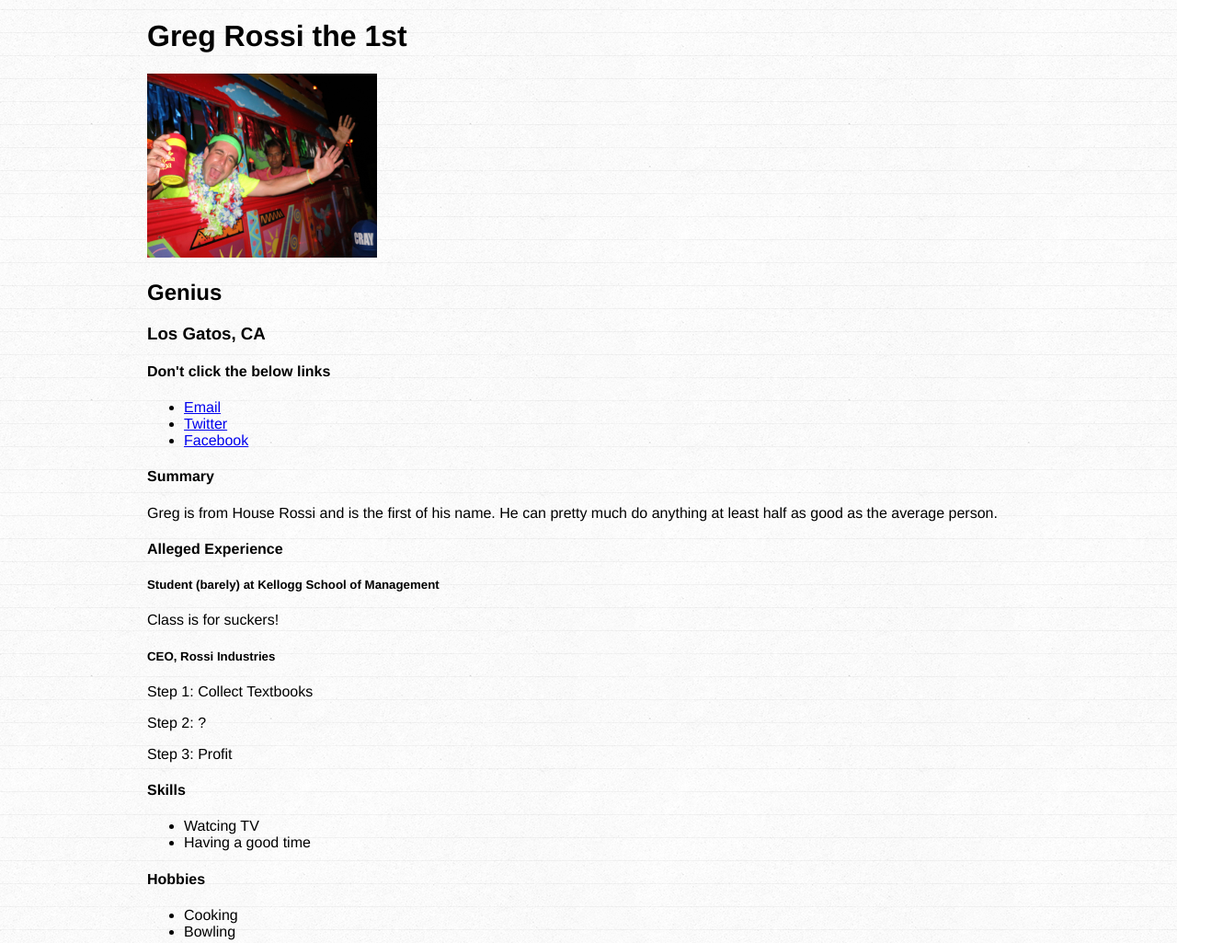
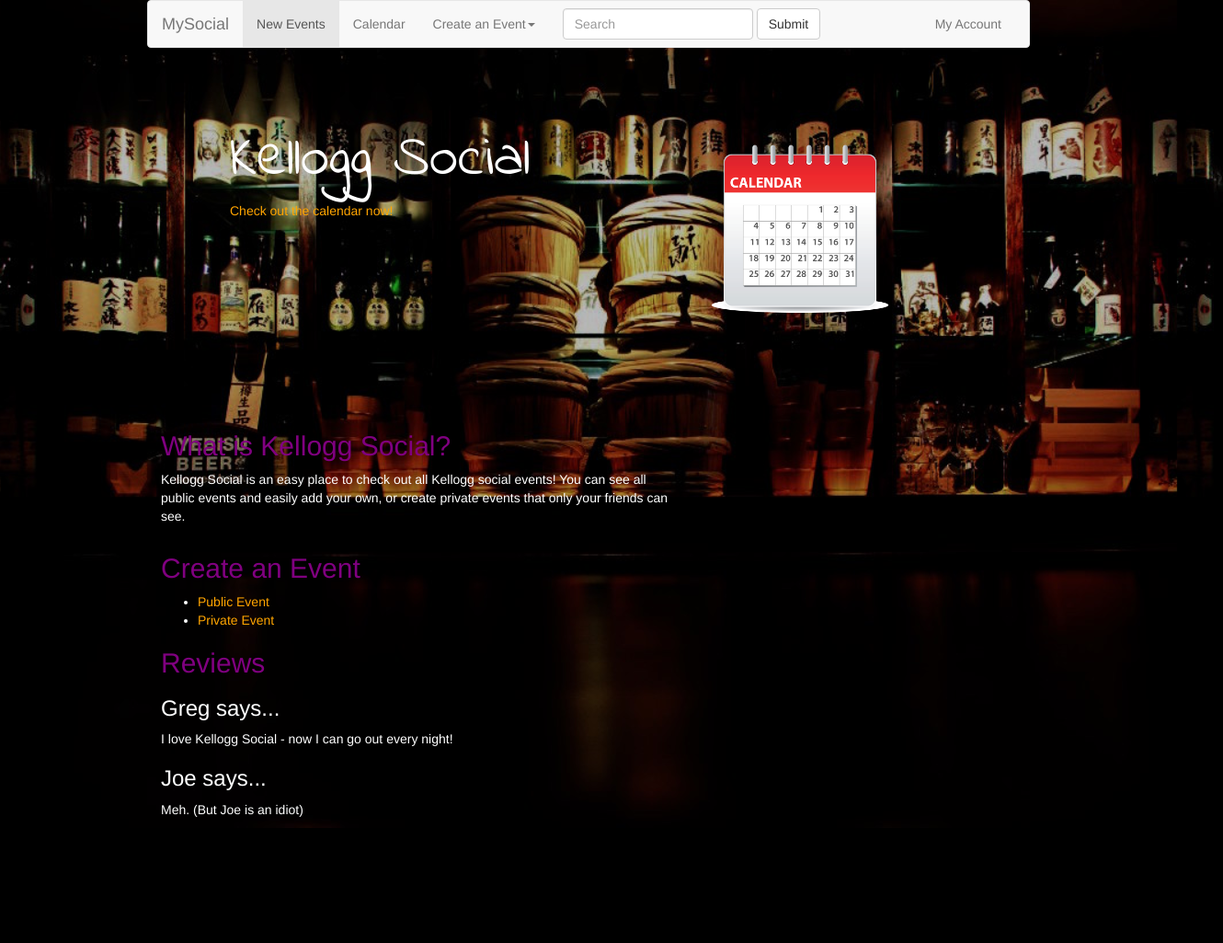
Before and after one commit to gregjrossi/gregjrossi.github.io, a plain HTML site: page index.html in a window 1280 px wide. Shown: the top 1025 px of the page at 92% size, 1330 px wide, since content can reach past the window. After the commit the page ends 900 px from the top, so only its background shows below. Drawn offline with nearby package versions, Linux system fonts and the light colour scheme.

Commit message:
updated names

```diff
--- a/index.html
+++ b/index.html
@@ -1,59 +1,123 @@
+<!-- This is a comment. The web browser doesn't care what I put here. -->
+
+<!-- This is the document type. This line says that we're using HTML5. -->
 <!DOCTYPE html>
+
 <html>
+
+<!-- Head -->
 <head>
-  <title>Rossi</title>
+  <link rel="stylesheet" type="text/css" href="stylesheets/sandbox.css">
+  <link href='http://fonts.googleapis.com/css?family=Indie+Flower' rel='stylesheet' type='text/css'>
+  <nav class="navbar navbar-default">
+  <div class="container-fluid">
+    <!-- Brand and toggle get grouped for better mobile display -->
+    <div class="navbar-header">
+      <button type="button" class="navbar-toggle collapsed" data-toggle="collapse" data-target="#bs-example-navbar-collapse-1">
+        <span class="sr-only">Toggle navigation</span>
+        <span class="icon-bar"></span>
+        <span class="icon-bar"></span>
+        <span class="icon-bar"></span>
+      </button>
+      <a class="navbar-brand" href="#">MySocial</a>
+    </div>
+
+    <!-- Collect the nav links, forms, and other content for toggling -->
+    <div class="collapse navbar-collapse" id="bs-example-navbar-collapse-1">
+      <ul class="nav navbar-nav">
+        <li class="active"><a href="#">New Events<span class="sr-only">(current)</span></a></li>
+        <li><a href="#">Calendar</a></li>
+        <li class="dropdown">
+          <a href="#" class="dropdown-toggle" data-toggle="dropdown" role="button" aria-expanded="false">Create an Event<span class="caret"></span></a>
+          <ul class="dropdown-menu" role="menu">
+            <li><a href="form.html">Cool Parties</a></li>
+            <li><a href="form.html">Private parties</a></li>
+            <li><a href="form.html">The Best Parties</a></li>
+            <li class="divider"></li>
+          </ul>
+        </li>
+      </ul>
+      <form class="navbar-form navbar-left" role="search">
+        <div class="form-group">
+          <input type="text" class="form-control" placeholder="Search">
+        </div>
+        <button type="submit" class="btn btn-default">Submit</button>
+      </form>
+      <ul class="nav navbar-nav navbar-right">
+        <li><a href="#">My Account</a></li>
+          </ul>
+        </li>
+      </ul>
+    </div><!-- /.navbar-collapse -->
+  </div><!-- /.container-fluid -->
+</nav>
+  <title>Kellogg Social</title>
   <meta charset="UTF-8">
-  <link rel="stylesheet" type="text/css" href="style.css">
+  <link rel="stylesheet" href="http://maxcdn.bootstrapcdn.com/bootstrap/3.2.0/css/bootstrap.min.css">
+
+
+  <link rel="stylesheet" href="untitled.css">
+
+  <script src="http://ajax.googleapis.com/ajax/libs/jquery/1.11.1/jquery.min.js"></script>
+  <script src="http://maxcdn.bootstrapcdn.com/bootstrap/3.2.0/js/bootstrap.min.js"></script>
+  <title>Kellogg Social</title>
+  <meta charset="utf-8">
+  <link rel="stylesheet" type="text/css" href="stylesheets/sandbox.css">
+  <link href='http://fonts.googleapis.com/css?family=Indie+Flower' rel='stylesheet' type='text/css'>
 </head>
+
+<!-- Body -->
 <body>
-  <div id="wrapper">
-    <h1>Greg Rossi the 1st</h1>
-    <p>
-      <img src="rossi.jpg" height=200 width="250">
-    </p>
-    <h2>Genius</h2>
-    <h3>Los Gatos, CA</h3>
-    <section>
-      <h4>Don't click the below links</h4>
-      <ul>
-        <li><a href="mailto:grossi2015@kellogg.northwestern.edu">Email</a></li>
-        <li><a href="http://twitter.com/krzythoughts">Twitter</a></li>
-        <li><a href="http://facebook.com/greg.rossi.77">Facebook</a></li>
-      </ul>
-    </section>
-    <section>
-      <h4>Summary</h4>
-      <p>
-        Greg is from House Rossi and is the first of his name.  He can pretty much do anything at least half as good as the average person.
-      </p>
-    </section>
-    <section>
-      <h4>Alleged Experience</h4>
-      <section>
-        <h5>Student (barely) at Kellogg School of Management</h5>
-        <p>Class is for suckers!</p>
-      </section>
-      <section>
-        <h5>CEO, Rossi Industries</h5>
-        <p>Step 1: Collect Textbooks</p>
-        Step 2: ?</p>
-        Step 3: Profit</p>
-      </section>
-    </section>
-    <section>
-      <h4>Skills</h4>
-      <ul>
-        <li>Watcing TV</li>
-        <li>Having a good time</li>
-      </ul>
-    </section>
-    <section>
-      <h4>Hobbies</h4>
-      <ul>
-        <li>Cooking</li>
-        <li>Bowling</li>
-      </ul>
-    </section>
+  <div class="container">
+    <div class="jumbotron">
+      <div class="col-sm-6">
+      <h1>Kellogg Social</h1>
+
+      <a href="buynow.html">Check out the calendar now!</a>
+      </div>
+
+  <div id="calendar"
+  <a href="buynow.html"><img src="images/calendar.png"></a>
+
   </div>
+</div>
+
+  <div class="row">
+  <div class="col-sm-6">
+
+  <h2 id="Summary">What is Kellogg Social?</h2>
+
+  <p class="text-wrap">
+    Kellogg Social is an easy place to check out all Kellogg social events!  You can see all public events and easily add your own, or create private events that only your friends can see.
+  </p>
+  </div>
+  </div>
+
+
+
+  <div class="row">
+  <div class="col-sm-6">
+  <h2>Create an Event</h2>
+
+  <ul>
+    <li class="purple"><a href="form.html">Public Event</a></li>
+    <li class="purple"><a href="form.html">Private Event</a></li>
+  </ul>
+
+  <h2>Reviews</h2>
+
+  <h3>Greg says...</h3>
+  <p>I love Kellogg Social - now I can go out every night!</p>
+
+  <h3>Joe says...</h3>
+  <p>Meh. (But Joe is an idiot)</p>
+
+  </div>
+  </div>
+
+
+
+
 </body>
+
 </html>
```
Also changed, not shown: firstsite.html (added, +59 -0 lines).
